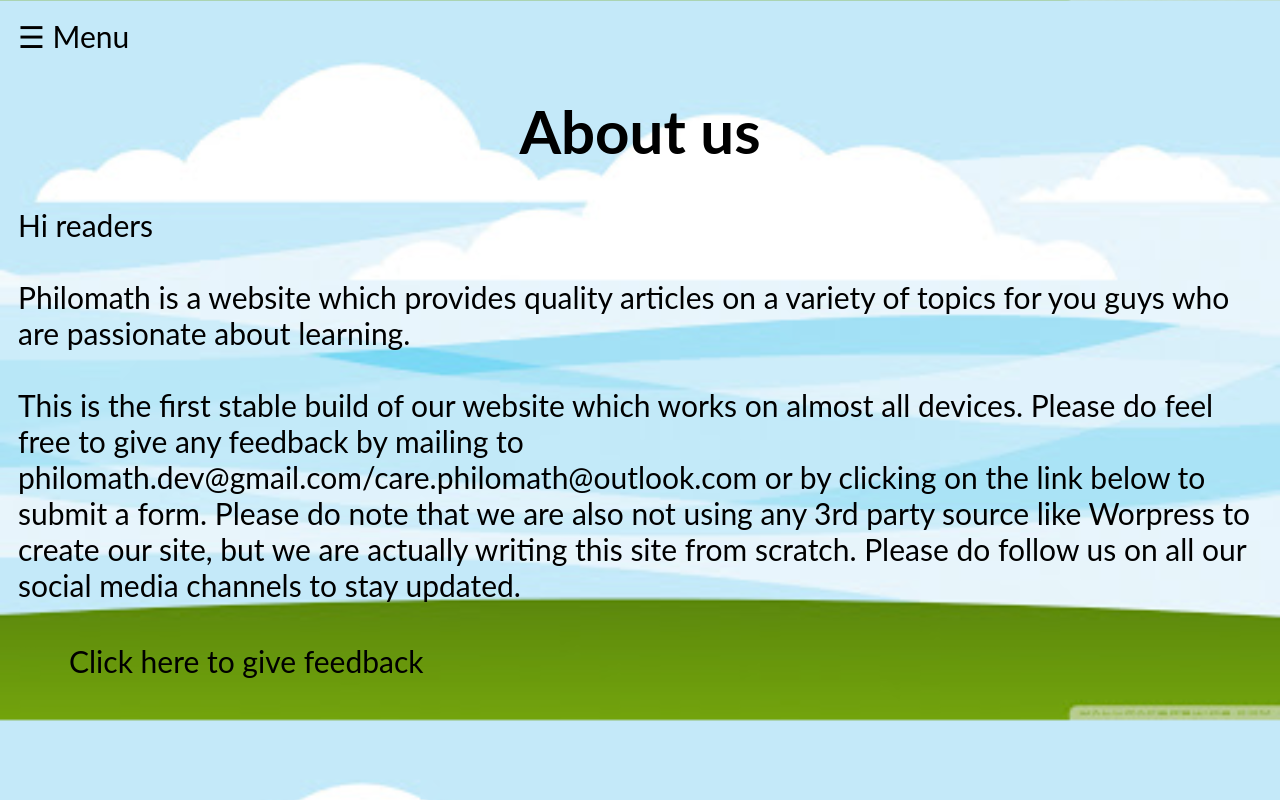
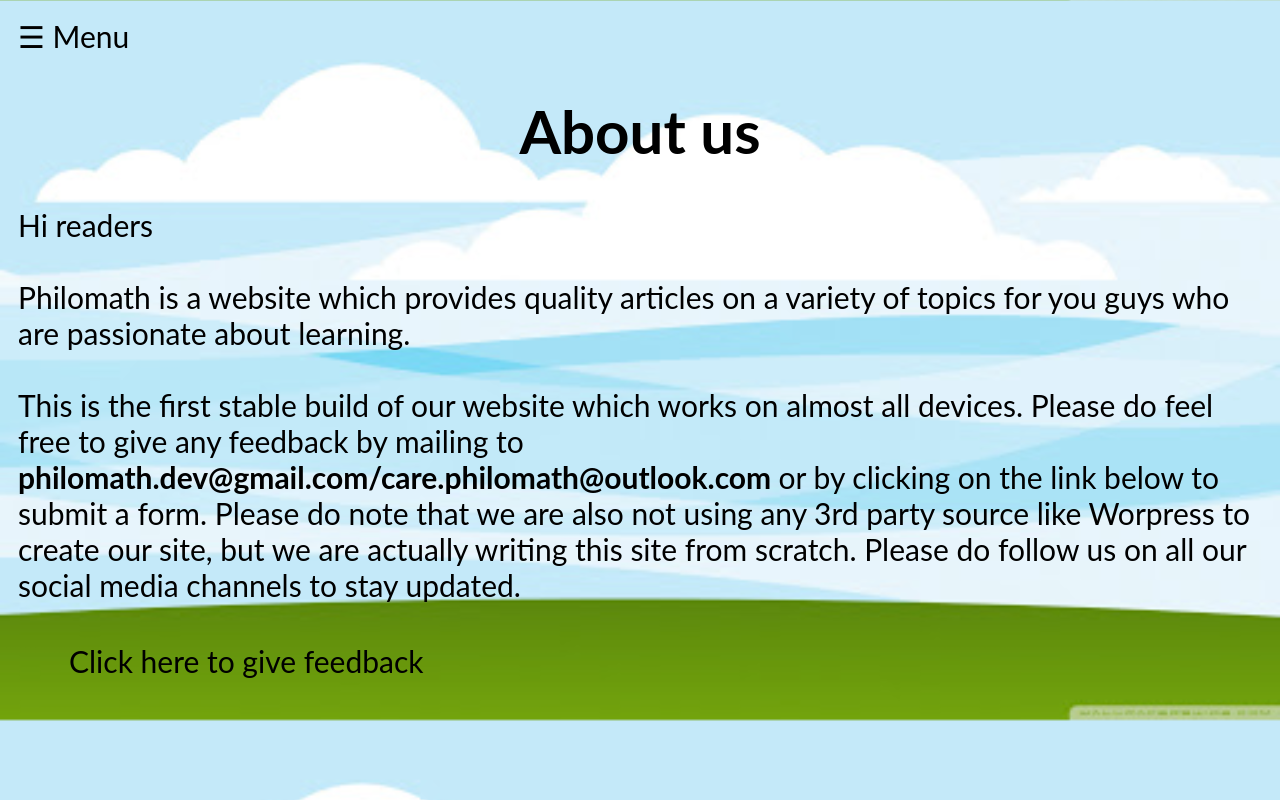
Before and after one commit to sscoder-dev/philomath, a plain HTML site: page aboutus.html in a window 1280 px wide. Drawn offline with Linux system fonts and the light colour scheme.

Commit message:
Update aboutus.html

```diff
--- a/aboutus.html
+++ b/aboutus.html
@@ -27,7 +27,7 @@
       <br><br>
     Philomath is a website which provides quality articles on a variety of topics for you guys who are passionate about learning.
     <br><br>
-    This is the first stable build of our website which works on almost all devices. Please do feel free to give any feedback by mailing to philomath.dev@gmail.com/care.philomath@outlook.com or by clicking on the link below to submit a form. Please do note that we are also not using any 3rd party source like Worpress to create our site, but we are actually writing this site from scratch. Please do follow us on all our social media channels to stay updated.
+    This is the first stable build of our website which works on almost all devices. Please do feel free to give any feedback by mailing to <b>philomath.dev@gmail.com/care.philomath@outlook.com </b>or by clicking on the link below to submit a form. Please do note that we are also not using any 3rd party source like Worpress to create our site, but we are actually writing this site from scratch. Please do follow us on all our social media channels to stay updated.
 
   </p>
 </div>
```
